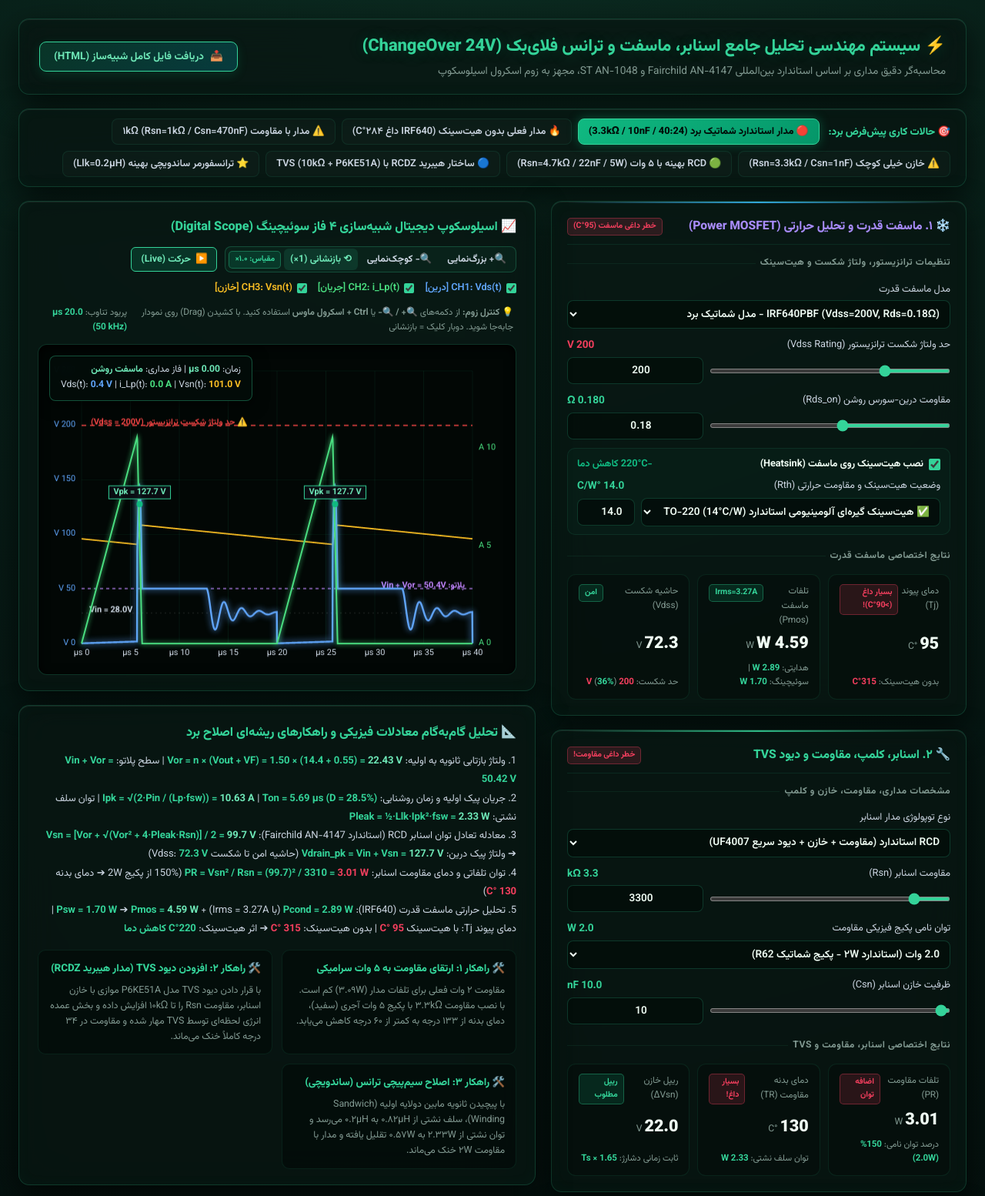
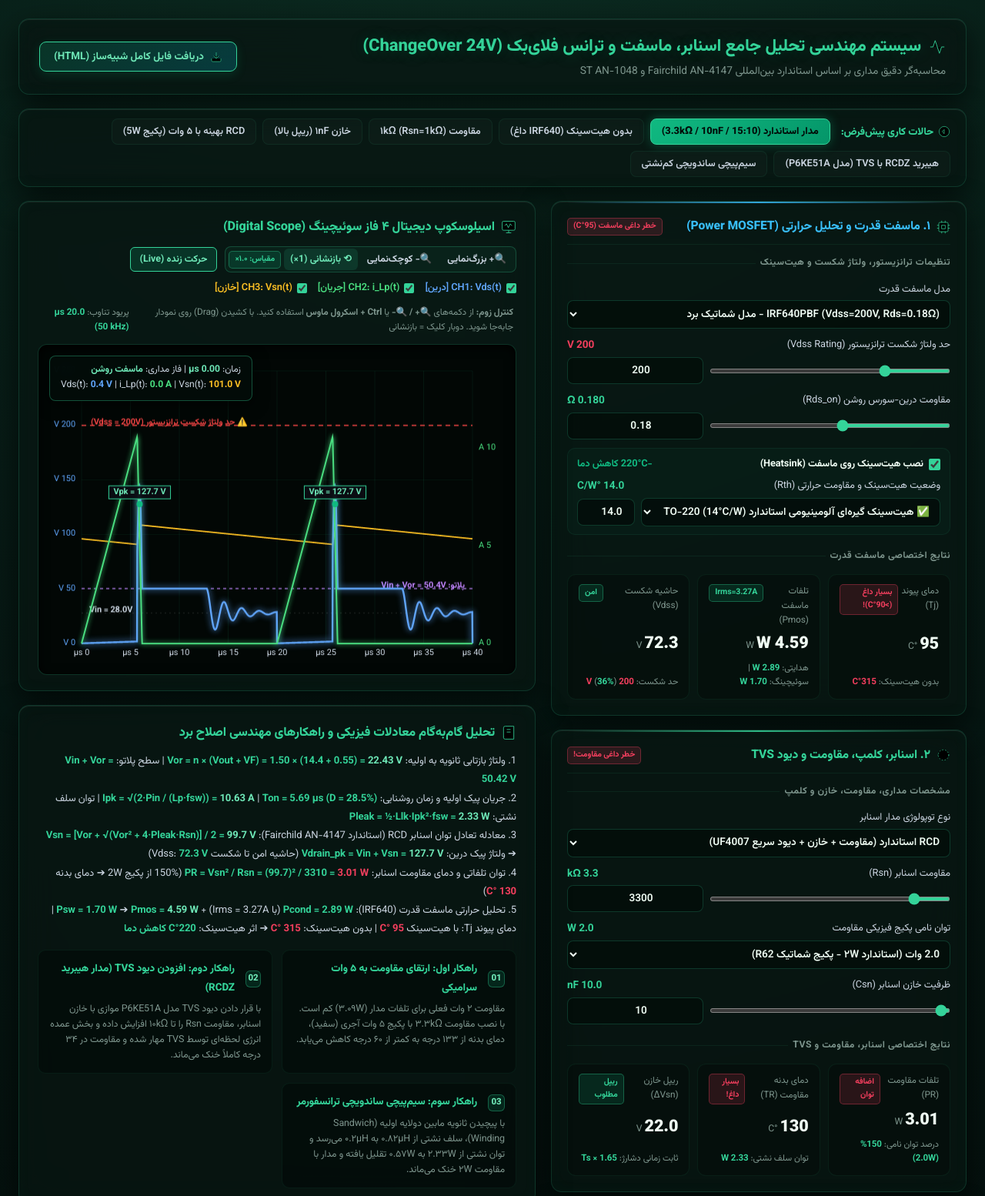
Before and after one commit to sargoliwork101-ui/ChangeOver, a plain HTML site: page Documentation/snubber_simulator.html in a window 1280 px wide. Shown: the top 1554 px of the page at 77% size. Drawn offline with Linux system fonts and the light colour scheme; a small style sheet from the web is missing.

Commit message:
style(ui): replace cartoonish emojis with minimalist SVG line icons, eliminate yellow accents, and refine cohesive dark emerald glassmorphism theme
Co-authored-by: arena-agent <297053741+arena-agent@users.noreply.github.com>

```diff
--- a/Documentation/snubber_simulator.html
+++ b/Documentation/snubber_simulator.html
@@ -19,9 +19,9 @@
 
     --card-bg: rgba(8, 22, 18, 0.76);
     --card-bg-subtle: rgba(5, 16, 13, 0.82);
-    --card-border: rgba(52, 211, 153, 0.20);
-    --card-border-hover: rgba(52, 211, 153, 0.48);
-    --card-inner-border: rgba(52, 211, 153, 0.10);
+    --card-border: rgba(52, 211, 153, 0.18);
+    --card-border-hover: rgba(52, 211, 153, 0.45);
+    --card-inner-border: rgba(52, 211, 153, 0.08);
 
     /* Emerald, Mint, Cyan, Signal Colors */
     --emerald-primary: #10b981;
@@ -31,7 +31,7 @@
     --cyan: #06b6d4;
     --cyan-bright: #38bdf8;
 
-    --gold: #34d399; /* Primary accent is now precision Emerald */
+    --gold: #34d399;
     --gold-bright: #6ee7b7;
     --copper: #22d3ee;
     --amber: #f59e0b;
@@ -40,10 +40,10 @@
     --warm-blue: #38bdf8;
     --warm-violet: #a78bfa;
 
-    /* Precision Technical Typography */
+    /* Technical Typography */
     --text-primary: #f0fdf4;
     --text-secondary: #cbd5e1;
-    --text-muted: #829a92;
+    --text-muted: #7e968e;
     --text-dim: #4d665f;
   }
 
@@ -74,6 +74,16 @@
     gap: 18px;
   }
 
+  /* SVG Line Icon Styling */
+  .icon-svg {
+    width: 18px;
+    height: 18px;
+    stroke: var(--emerald-bright);
+    display: inline-block;
+    vertical-align: middle;
+    flex-shrink: 0;
+  }
+
   /* Frosted Glass Component */
   .glass-card {
     background: var(--card-bg);
@@ -155,13 +165,16 @@
     font-size: 0.84rem;
     font-weight: 800;
     color: var(--emerald-bright);
-    margin-left: 4px;
+    margin-left: 6px;
+    display: flex;
+    align-items: center;
+    gap: 6px;
   }
   .preset-btn {
     background: rgba(255, 255, 255, 0.02);
     border: 1px solid var(--card-inner-border);
     color: var(--text-secondary);
-    padding: 6px 13px;
+    padding: 6px 14px;
     border-radius: 8px;
     cursor: pointer;
     font-size: 0.8rem;
@@ -636,7 +649,21 @@
     margin-bottom: 6px;
     display: flex;
     align-items: center;
-    gap: 6px;
+    gap: 8px;
+  }
+  .fix-badge {
+    display: inline-flex;
+    align-items: center;
+    justify-content: center;
+    width: 22px;
+    height: 22px;
+    border-radius: 6px;
+    background: rgba(16, 185, 129, 0.15);
+    border: 1px solid rgba(52, 211, 153, 0.35);
+    color: var(--mint);
+    font-size: 0.72rem;
+    font-weight: 800;
+    margin-left: 6px;
   }
   .fix-desc {
     font-size: 0.78rem;
@@ -652,26 +679,26 @@
   <!-- Executive Header -->
   <header class="glass-card">
     <div class="header-content">
-      <h1>⚡ سیستم مهندسی تحلیل جامع اسنابر، ماسفت و ترانس فلای‌بک (ChangeOver 24V)</h1>
-      <p>محاسبه‌گر دقیق مداری بر اساس استاندارد بین‌المللی Fairchild AN-4147 و ST AN-1048، مجهز به زوم اسکرول اسیلوسکوپ</p>
+      <h1><svg class="icon-svg" style="width:22px;height:22px;" viewBox="0 0 24 24"><path d="M22 12h-4l-3 9L9 3l-3 9H2"/></svg> سیستم مهندسی تحلیل جامع اسنابر، ماسفت و ترانس فلای‌بک (ChangeOver 24V)</h1>
+      <p>محاسبه‌گر دقیق مداری بر اساس استاندارد بین‌المللی Fairchild AN-4147 و ST AN-1048</p>
     </div>
     <div class="header-actions">
       <button class="btn-download" onclick="downloadCurrentHtml()">
-        <span>📥</span> دریافت فایل کامل شبیه‌ساز (HTML)
+        <svg class="icon-svg" style="width:16px;height:16px;" viewBox="0 0 24 24"><path d="M21 15v4a2 2 0 0 1-2 2H5a2 2 0 0 1-2-2v-4"/><polyline points="7 10 12 15 17 10"/><line x1="12" y1="15" x2="12" y2="3"/></svg> دریافت فایل کامل شبیه‌ساز (HTML)
       </button>
     </div>
   </header>
 
   <!-- Preset Bar -->
   <div class="preset-bar glass-card">
-    <span class="preset-label">🎯 حالات کاری پیش‌فرض برد:</span>
-    <button class="preset-btn" id="btn_current" onclick="setPreset('current')">🔴 مدار استاندارد شماتیک برد (3.3kΩ / 10nF / 40:24)</button>
-    <button class="preset-btn" id="btn_no_hs" onclick="setPreset('no_hs')">🔥 مدار فعلی بدون هیت‌سینک (IRF640 داغ ۲۸۴°C)</button>
-    <button class="preset-btn" id="btn_mod_1k" onclick="setPreset('mod_1k')">⚠️ مدار با مقاومت ۱kΩ (Rsn=1kΩ / Csn=470nF)</button>
-    <button class="preset-btn" id="btn_small_c" onclick="setPreset('small_c')">⚠️ خازن خیلی کوچک (Rsn=3.3kΩ / Csn=1nF)</button>
-    <button class="preset-btn" id="btn_opt_rcd" onclick="setPreset('opt_rcd')">🟢 RCD بهینه با ۵ وات (Rsn=4.7kΩ / 22nF / 5W)</button>
-    <button class="preset-btn" id="btn_rcdz" onclick="setPreset('rcdz')">🔵 ساختار هیبرید RCDZ با TVS (10kΩ + P6KE51A)</button>
-    <button class="preset-btn" id="btn_sandwich" onclick="setPreset('sandwich')">⭐ ترانسفورمر ساندویچی بهینه (Llk=0.2µH)</button>
+    <span class="preset-label"><svg class="icon-svg" style="width:16px;height:16px;" viewBox="0 0 24 24"><circle cx="12" cy="12" r="10"/><polygon points="12 8 8 12 12 16 12 8"/></svg> حالات کاری پیش‌فرض:</span>
+    <button class="preset-btn" id="btn_current" onclick="setPreset('current')">مدار استاندارد (3.3kΩ / 10nF / 15:10)</button>
+    <button class="preset-btn" id="btn_no_hs" onclick="setPreset('no_hs')">بدون هیت‌سینک (IRF640 داغ)</button>
+    <button class="preset-btn" id="btn_mod_1k" onclick="setPreset('mod_1k')">مقاومت ۱kΩ (Rsn=1kΩ)</button>
+    <button class="preset-btn" id="btn_small_c" onclick="setPreset('small_c')">خازن ۱nF (ریپل بالا)</button>
+    <button class="preset-btn" id="btn_opt_rcd" onclick="setPreset('opt_rcd')">RCD بهینه با ۵ وات (پکیج 5W)</button>
+    <button class="preset-btn" id="btn_rcdz" onclick="setPreset('rcdz')">هیبرید RCDZ با TVS (مدل P6KE51A)</button>
+    <button class="preset-btn" id="btn_sandwich" onclick="setPreset('sandwich')">سیم‌پیچی ساندویچی کم‌نشتی</button>
   </div>
 
   <!-- 2-COLUMN MAIN DASHBOARD: RIGHT (CARDS) | LEFT (CHART / SCOPE) -->
@@ -685,8 +712,9 @@
         <div class="box-top-line"></div>
 
         <div class="cat-header">
-          <div class="cat-title" style="color:var(--warm-violet);">
-            <span>❄️ ۱. ماسفت قدرت و تحلیل حرارتی (Power MOSFET)</span>
+          <div class="cat-title" style="color:var(--cyan-bright);">
+            <svg class="icon-svg" viewBox="0 0 24 24"><rect x="4" y="4" width="16" height="16" rx="2"/><rect x="9" y="9" width="6" height="6"/><line x1="9" y1="1" x2="9" y2="4"/><line x1="15" y1="1" x2="15" y2="4"/><line x1="9" y1="20" x2="9" y2="23"/><line x1="15" y1="20" x2="15" y2="23"/><line x1="20" y1="9" x2="23" y2="9"/><line x1="20" y1="14" x2="23" y2="14"/><line x1="1" y1="9" x2="4" y2="9"/><line x1="1" y1="14" x2="4" y2="14"/></svg>
+            <span>۱. ماسفت قدرت و تحلیل حرارتی (Power MOSFET)</span>
           </div>
           <span class="cat-badge pill" id="pill_mosfet_top">وضعیت: استاندارد</span>
         </div>
@@ -800,8 +828,9 @@
         <div class="box-top-line"></div>
 
         <div class="cat-header">
-          <div class="cat-title" style="color:var(--gold);">
-            <span>🔧 ۲. اسنابر، کلمپ، مقاومت و دیود TVS</span>
+          <div class="cat-title" style="color:var(--emerald-bright);">
+            <svg class="icon-svg" viewBox="0 0 24 24"><path d="M2 12h4l2-4 4 8 4-8 2 4h4"/><circle cx="12" cy="12" r="9" stroke-dasharray="2 3"/></svg>
+            <span>۲. اسنابر، کلمپ، مقاومت و دیود TVS</span>
           </div>
           <span class="cat-badge pill" id="pill_snubber_top">وضعیت: استاندارد</span>
         </div>
@@ -950,8 +979,9 @@
         <div class="box-top-line"></div>
 
         <div class="cat-header">
-          <div class="cat-title" style="color:var(--copper);">
-            <span>⚡ ۳. تغذیه، بار و ترانسفورمر (Power & Trans)</span>
+          <div class="cat-title" style="color:var(--mint);">
+            <svg class="icon-svg" viewBox="0 0 24 24"><path d="M2 12h3a3 3 0 0 1 6 0 3 3 0 0 1 6 0 3 3 0 0 1 6 0h3"/><line x1="2" y1="7" x2="22" y2="7"/><line x1="2" y1="17" x2="22" y2="17"/></svg>
+            <span>۳. تغذیه، بار و ترانسفورمر (Power & Trans)</span>
           </div>
           <span class="cat-badge pill" id="pill_power_top">مد DCM/BCM</span>
         </div>
@@ -1027,7 +1057,7 @@
           <!-- Dedicated Transformer Specification Box -->
           <div class="group-box" style="border-color: rgba(226, 183, 116, 0.28); background: rgba(226, 183, 116, 0.03);">
             <div class="group-box-header">
-              <span style="font-weight: 800; color: var(--gold-bright); font-size: 0.85rem;">🧲 مشخصات سیم‌پیچی و دورهای ترانسفورماتور فلای‌بک</span>
+              <span style="font-weight: 800; color: var(--mint); font-size: 0.85rem; display:flex; align-items:center; gap:6px;"><svg class="icon-svg" viewBox="0 0 24 24"><path d="M2 12h3a3 3 0 0 1 6 0 3 3 0 0 1 6 0 3 3 0 0 1 6 0h3"/><line x1="2" y1="7" x2="22" y2="7"/><line x1="2" y1="17" x2="22" y2="17"/></svg> مشخصات سیم‌پیچی و دورهای ترانسفورماتور فلای‌بک</span>
               <span class="val-badge" id="lbl_turns_calc" style="color:var(--copper);">15:10 (n = 1.50)</span>
             </div>
 
@@ -1141,7 +1171,8 @@
       <div class="scope-card glass-card">
         <div class="scope-toolbar">
           <div class="scope-title">
-            <span>📈 اسیلوسکوپ دیجیتال شبیه‌سازی ۴ فاز سوئیچینگ (Digital Scope)</span>
+            <svg class="icon-svg" style="width:20px;height:20px;" viewBox="0 0 24 24"><rect x="2" y="3" width="20" height="14" rx="2"/><line x1="8" y1="21" x2="16" y2="21"/><line x1="12" y1="17" x2="12" y2="21"/><path d="M6 10l2.5-3 3 6 3-6 2.5 3"/></svg>
+            <span>اسیلوسکوپ دیجیتال ۴ فاز سوئیچینگ (Digital Scope)</span>
           </div>
           <div class="scope-actions">
             <!-- Zoom Controls -->
@@ -1153,7 +1184,7 @@
             </div>
 
             <button class="btn-live" id="btn_live_toggle" onclick="toggleLiveAnimation()">
-              <span id="live_icon">▶️</span> <span id="live_text">حرکت (Live)</span>
+              <span id="live_text">حرکت زنده (Live)</span>
             </button>
             <div class="ch-selectors">
               <label class="ch-option" style="color:#60a5fa;">
@@ -1170,7 +1201,7 @@
         </div>
 
         <div class="scope-hint-bar">
-          <span>💡 <b>کنترل زوم:</b> از دکمه‌های <b>🔍+ / 🔍−</b> یا <b>Ctrl + اسکرول ماوس</b> استفاده کنید. با کشیدن (Drag) روی نمودار جابه‌جا شوید. دوبار کلیک = بازنشانی</span>
+          <span><b>کنترل زوم:</b> از دکمه‌های <b>🔍+ / 🔍−</b> یا <b>Ctrl + اسکرول ماوس</b> استفاده کنید. با کشیدن (Drag) روی نمودار جابه‌جا شوید. دوبار کلیک = بازنشانی</span>
           <span>پریود تناوب: <b id="lbl_ts_info" style="color:var(--gold);">20.0 µs (50 kHz)</b></span>
         </div>
 
@@ -1186,23 +1217,24 @@
 
       <!-- Math Proof & Actionable Engineering Fixes Card -->
       <div class="math-card glass-card">
-        <div style="font-size:1.02rem; font-weight:800; color:var(--gold); margin-bottom:10px; display:flex; align-items:center; gap:8px;">
-          <span>📐 تحلیل گام‌به‌گام معادلات فیزیکی و راهکارهای ریشه‌ای اصلاح برد</span>
+        <div style="font-size:1.02rem; font-weight:800; color:var(--emerald-bright); margin-bottom:10px; display:flex; align-items:center; gap:8px;">
+          <svg class="icon-svg" style="width:20px;height:20px;" viewBox="0 0 24 24"><path d="M4 19.5A2.5 2.5 0 0 1 6.5 17H20"/><path d="M6.5 2H20v20H6.5A2.5 2.5 0 0 1 4 19.5v-15A2.5 2.5 0 0 1 6.5 2z"/><line x1="9" y1="7" x2="15" y2="7"/><line x1="9" y1="11" x2="15" y2="11"/></svg>
+          <span>تحلیل گام‌به‌گام معادلات فیزیکی و راهکارهای مهندسی اصلاح برد</span>
         </div>
 
         <div id="math_output">در حال تحلیل مهندسی روابط حاکم بر مدار...</div>
 
         <div class="fixes-box">
           <div class="fix-card">
-            <div class="fix-title">🛠️ راهکار ۱: ارتقای مقاومت به ۵ وات سرامیکی</div>
+            <div class="fix-title"><span class="fix-badge">01</span> راهکار اول: ارتقای مقاومت به ۵ وات سرامیکی</div>
             <div class="fix-desc">مقاومت ۲ وات فعلی برای تلفات مدار (۳.۰۹W) کم است. با نصب مقاومت ۳.۳kΩ با پکیج ۵ وات آجری (سفید)، دمای بدنه از ۱۳۳ درجه به کمتر از ۶۰ درجه کاهش می‌یابد.</div>
           </div>
           <div class="fix-card">
-            <div class="fix-title">🛠️ راهکار ۲: افزودن دیود TVS (مدار هیبرید RCDZ)</div>
+            <div class="fix-title"><span class="fix-badge">02</span> راهکار دوم: افزودن دیود TVS (مدار هیبرید RCDZ)</div>
             <div class="fix-desc">با قرار دادن دیود TVS مدل P6KE51A موازی با خازن اسنابر، مقاومت Rsn را تا ۱۰kΩ افزایش داده و بخش عمده انرژی لحظه‌ای توسط TVS مهار شده و مقاومت در ۳۴ درجه کاملاً خنک می‌ماند.</div>
           </div>
           <div class="fix-card">
-            <div class="fix-title">🛠️ راهکار ۳: اصلاح سیم‌پیچی ترانس (ساندویچی)</div>
+            <div class="fix-title"><span class="fix-badge">03</span> راهکار سوم: سیم‌پیچی ساندویچی ترانسفورمر</div>
             <div class="fix-desc">با پیچیدن ثانویه مابین دولایه اولیه (Sandwich Winding)، سلف نشتی از ۰.۸۲µH به ۰.۲µH می‌رسد و توان نشتی از ۲.۳۳W به ۰.۵۷W تقلیل یافته و مدار با مقاومت ۲W خنک می‌ماند.</div>
           </div>
         </div>
```
Also changed, not shown: index.html (+67 -35 lines).
